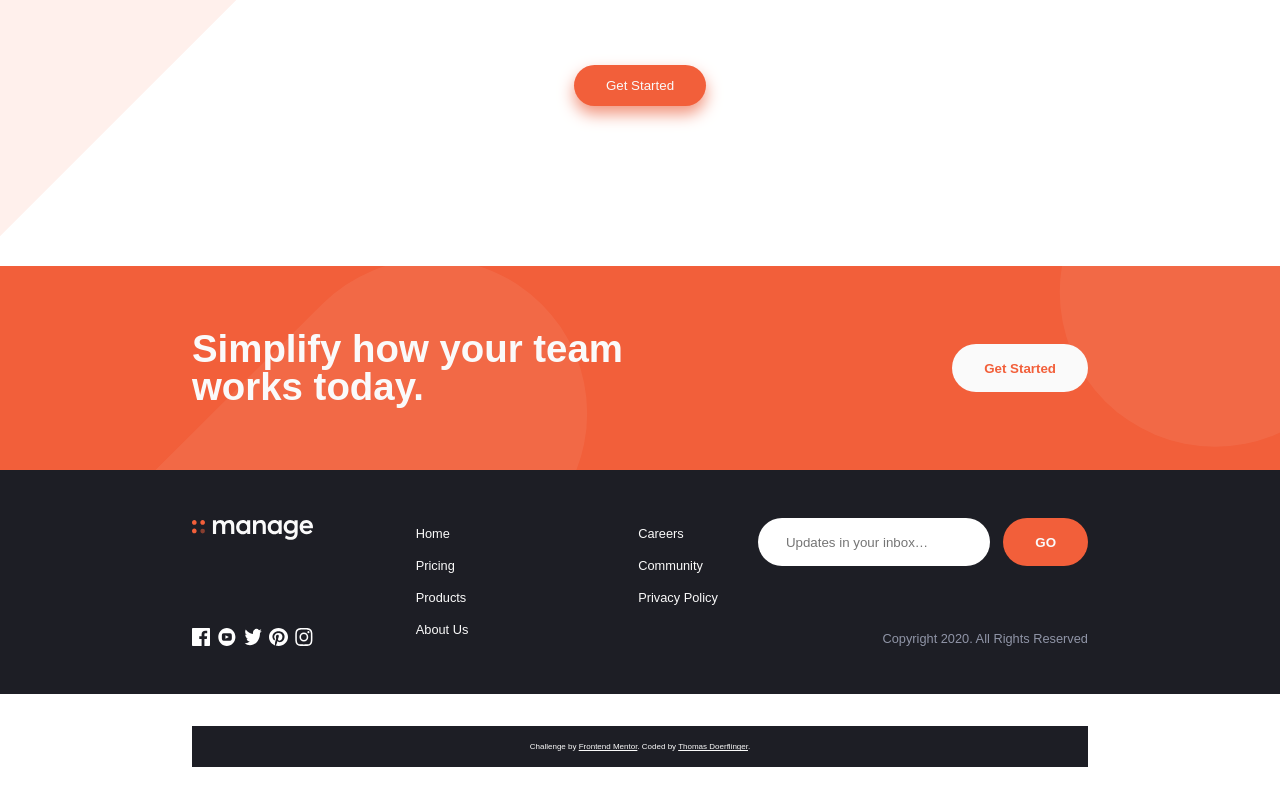
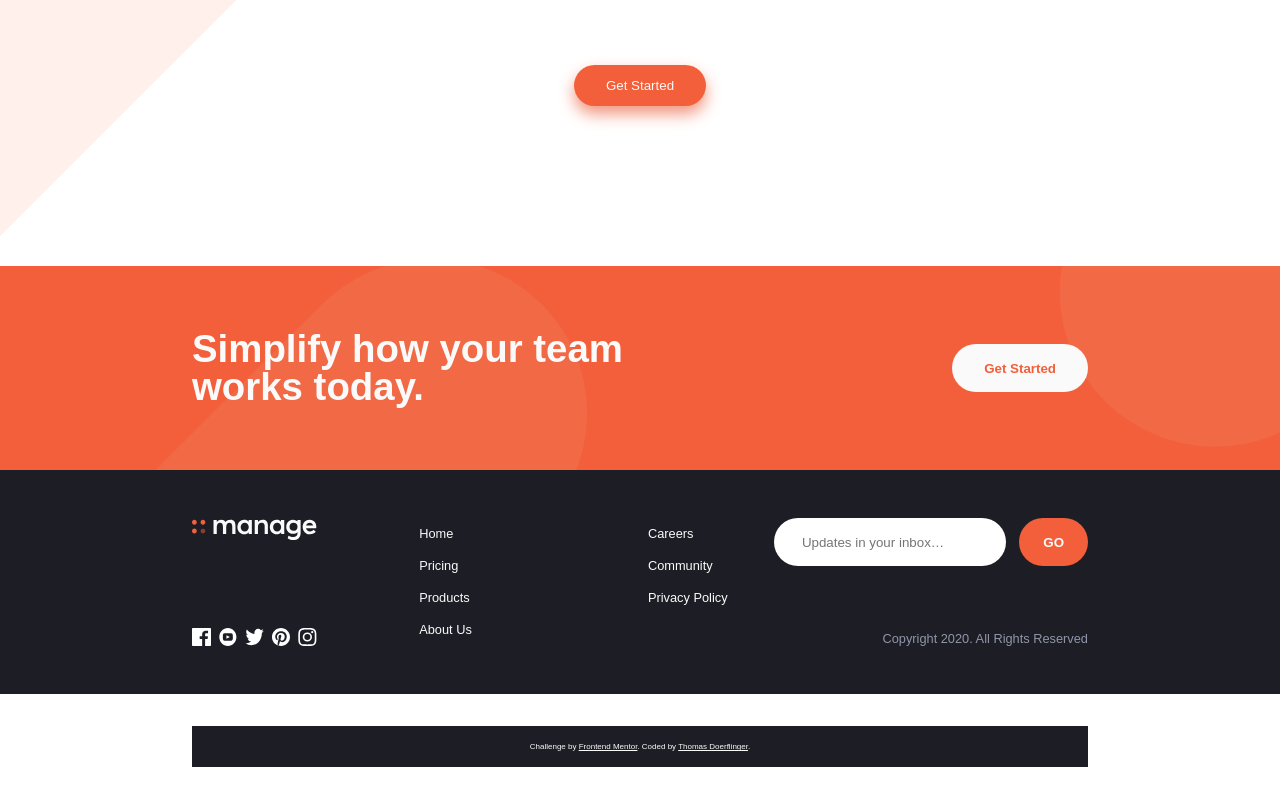
Before and after one commit to sirtralala/manage-landing-page-master, a website: page index.html in a window 1280 px wide. Shown: the part 1542-2341 px from the top of the page. Drawn offline with Linux system fonts and the light colour scheme; a web font is replaced by a local one.

Commit message:
final touches added

```diff
--- a/sass/_base.scss
+++ b/sass/_base.scss
@@ -15,7 +15,7 @@ $very-light-gray: hsl(0, 0%, 98%);
 
 // TYPOGRAPHY
 
-$font-size-default: 100;
+$font-size-default: 100%;
 $font-color-default: $dark-grayish-blue;
 $line-height-mobile: 2.2rem;
 
--- a/sass/_footer.scss
+++ b/sass/_footer.scss
@@ -186,6 +186,7 @@
         display: flex;
         flex-direction: column;
         justify-content: space-between;
+        align-items: flex-end;
 
         @media only screen and (max-width: 600px) {
             order: 1;
@@ -217,7 +218,7 @@
 
             &-btn {
                 @include btn-without-shadow ($very-light-gray, $bright-red, $bright-red-hover, 1vw);
-                padding: .8rem auto .8rem 1.5rem;
+                padding: .8rem 1.5rem .8rem 1.5rem;
                 text-transform: uppercase;
 
                 @media only screen and (max-width: 600px) {
```
Also changed, not shown: css/style.css, css/style.prefix.css, css/style_comp.css, sass/main.css, 1 other file.
